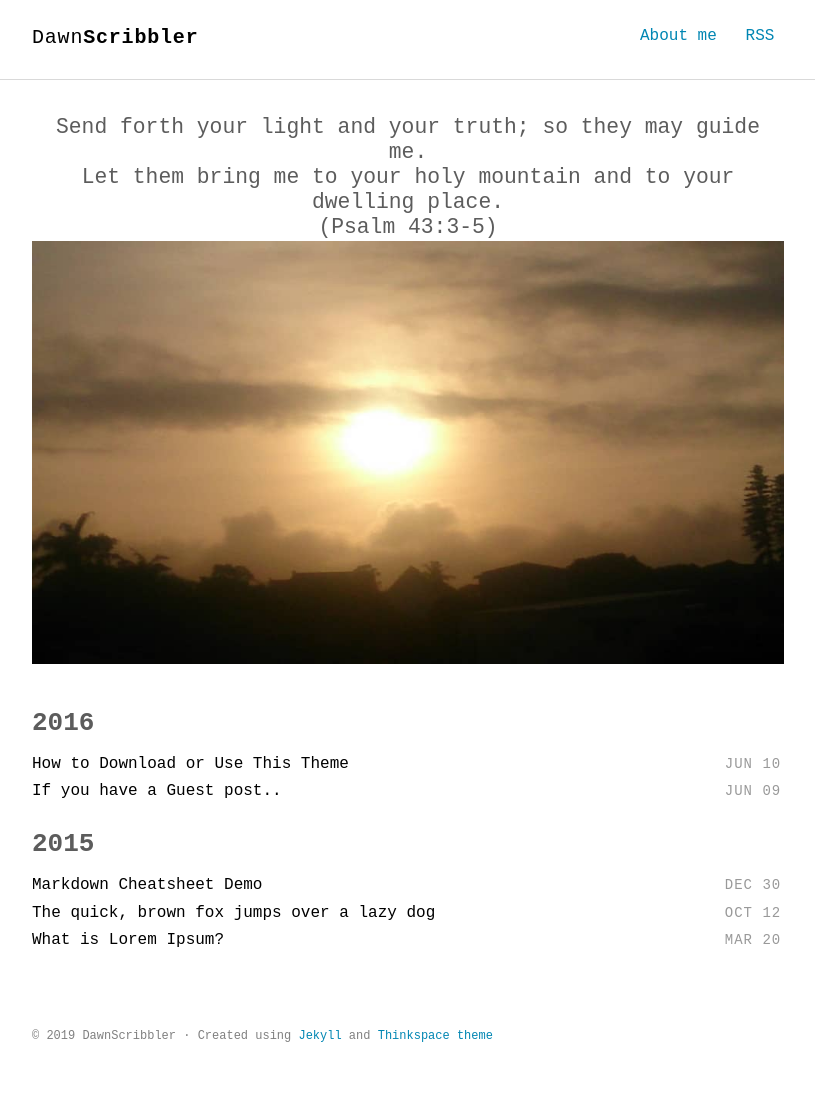
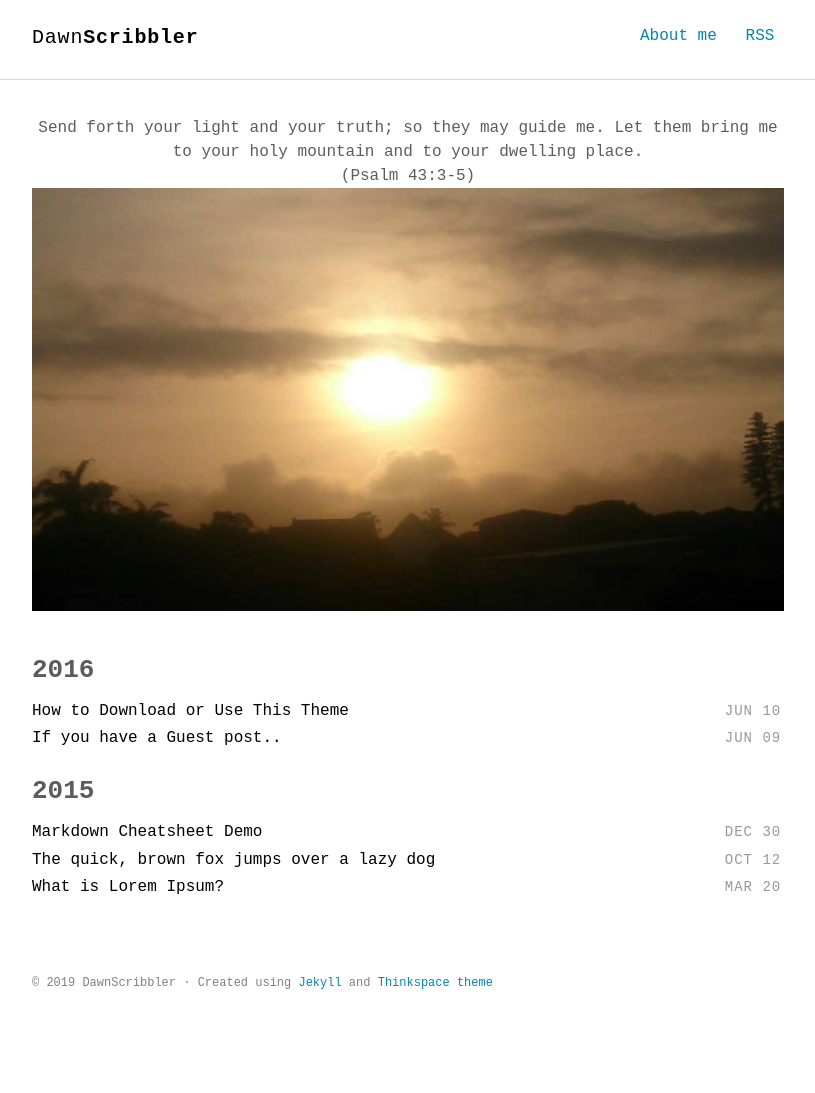
Before and after one commit to soulatcrossroad/dawnscribbler.github.io, a Jekyll site: the page built from index.html, in a window 1280 px wide. Shown: the whole page, without its empty margins (232-1047 px from the left). Built offline with Jekyll 4.4.1, drawn with Linux system fonts in a browser that asks for light colours; some web fonts are replaced; after the commit the page ends 1040 px from its top, so only the background shows below that.

Commit message:
Update intro.html

```diff
--- a/_includes/intro.html
+++ b/_includes/intro.html
@@ -1,7 +1,6 @@
 <section class="intro">
   <div class="container">
-    <p style="text-align:center;"><span style='font-size:16.0pt;
-line-height:107%;'> Send forth your light and your truth; so they may guide me.<br>
-      Let them bring me to your holy mountain and to your dwelling place. <br>(Psalm 43:3-5) <img src="assets/images/dawn.jpeg" alt=""> </span></p>
+    <p style="text-align:center;">Send forth your light and your truth; so they may guide me.
+      Let them bring me to your holy mountain and to your dwelling place. <br>(Psalm 43:3-5) <img src="assets/images/dawn.jpeg" alt=""> </p>
   </div>
 </section>
```
